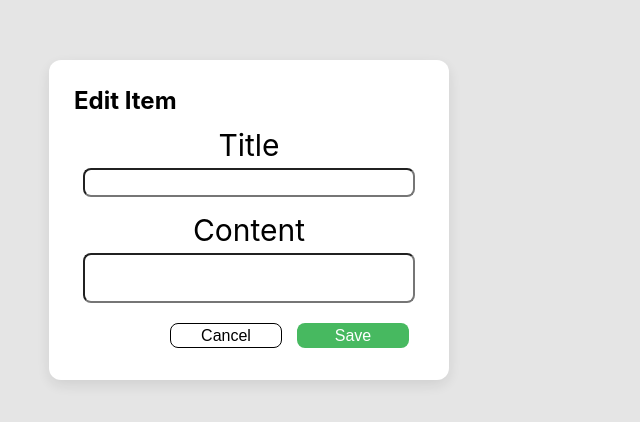
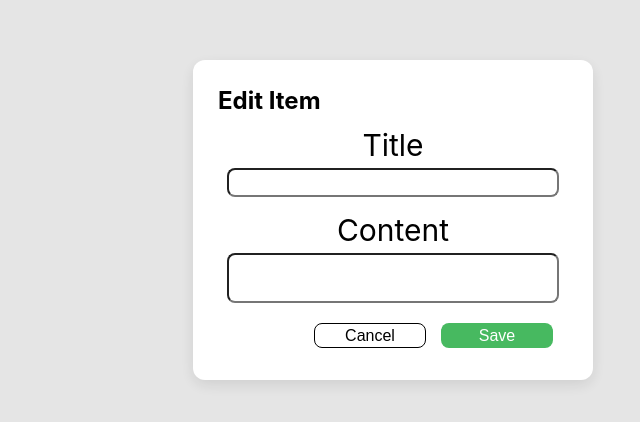
Before and after one commit to ellen-ls/teste-codeLeap, a React (Create React App) app: page /update in a window 1280 px wide. Shown: the part 180-602 px from the top of the page, without its empty margins (247-887 px from the left). Built offline with nearby package versions, Linux system fonts and the light colour scheme.

Commit message:
atualizaçao final

```diff
--- a/src/App.css
+++ b/src/App.css
@@ -232,7 +232,7 @@ h4{
   display: flex;
   flex-direction: column;
   padding: 25px;
-  margin-right: 18rem;
+
 }
 
 .modalContainer .title {
```
